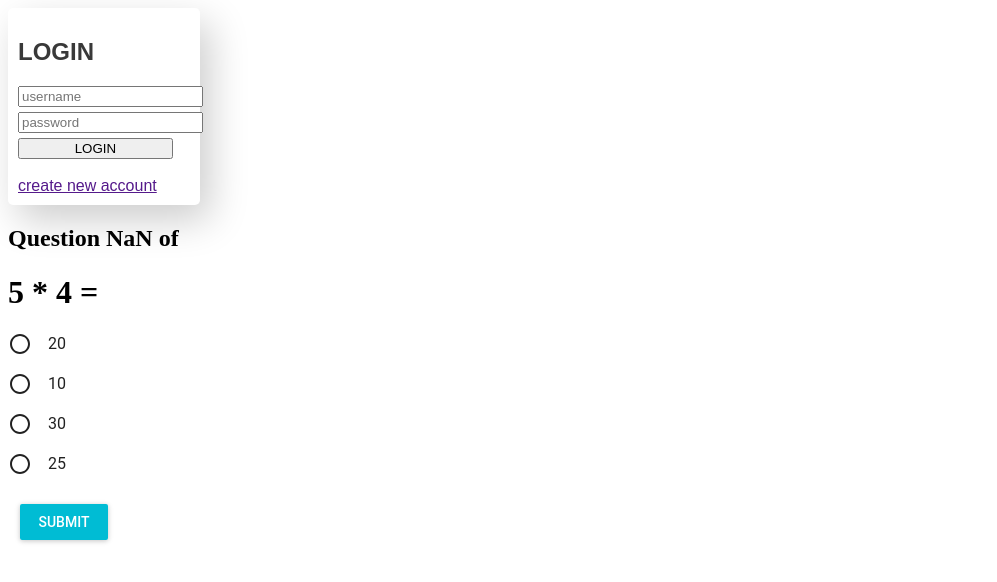
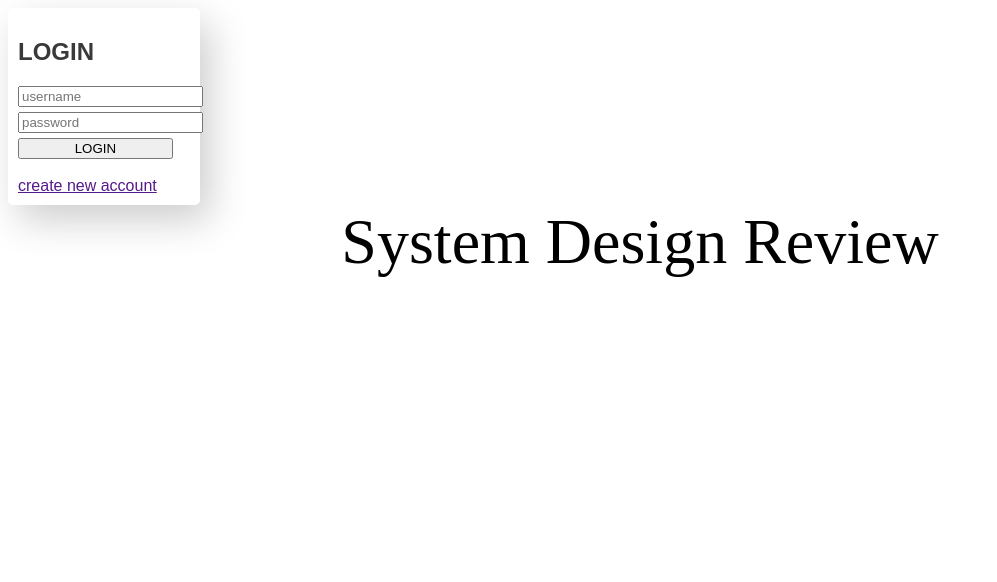
Before and after one commit to thejozhou/SystemDesignReview, a React app: page / in a window 1280 px wide. Shown: the top 582 px of the page, without its empty margins (0-997 px from the left). Built offline with nearby package versions, Linux system fonts and the light colour scheme.

Commit message:
added main title page

```diff
--- a/src/components/Quiz.js
+++ b/src/components/Quiz.js
@@ -2,13 +2,15 @@ import React, { Component } from 'react';
 import ReactDOM from 'react-dom';
 import Question from './Question';
 
+import '../../css/styles.css'
 class Quiz extends Component {
 
   render() {
-    const { quiz, index, numberOfQuestions, score, completed, handleAnswerSelected, handleSubmit } = this.props
-
+    const { quiz, index, numberOfQuestions, score, completed, handleAnswerSelected, handleSubmit,logSuccess } = this.props
+//if the user is verified then the questions are retrieved
+    if (logSuccess)
     return (
-      <div>
+      <div className="theQuiz">
         {completed ?
           <div>
             <p>Congratulations, you finish the quiz</p>
@@ -29,6 +31,15 @@ class Quiz extends Component {
         }
       </div>
     )
+    //if the user is not verified then the logo screen is rendered
+    else {
+      return (
+        <div className="sdr">
+          System Design Review
+        </div>
+
+      )
+    }
   }
 }
 
```
